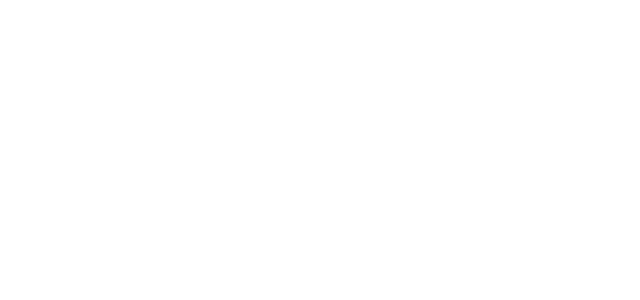
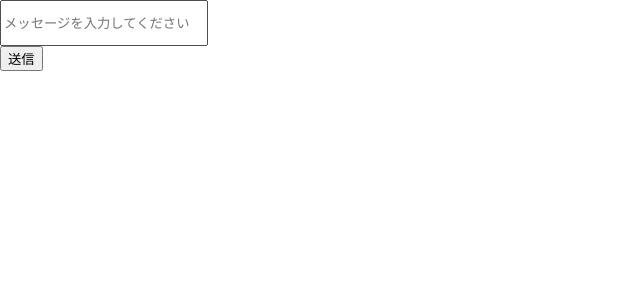
Before and after one commit to gaush023/euh, a React (Create React App) app: page /Chat in a window 1280 px wide. Before the commit this address had no page. Shown: the top 300 px of the page, without its empty margins (0-640 px from the left). Built offline with nearby package versions, Linux system fonts and the light colour scheme.

Commit message:
add chat.js

```diff
--- a/src/App.js
+++ b/src/App.js
@@ -7,6 +7,7 @@
 import Profile from './Profile';
 import NewPost from './Newpost';
 import AllPosts from './Allposts';
+import Chat from './Chat';
 
 function App() {
   return (
@@ -19,6 +20,7 @@
         <Route path="/profile" element={<Profile />} />
         <Route path="/newpost" element={<NewPost />}/>
         <Route path="/allposts" element={<AllPosts />}/>
+        <Route path="/Chat" element={<Chat />}/>
       </Routes>
     </Router>
   );
--- /dev/null
+++ b/src/Chat.js
@@ -0,0 +1,67 @@
+import React, { useState } from 'react';
+
+const Chat = () => {
+  const [message, setMessage] = useState('');
+  const [messages, setMessages] = useState([]); // 送信したメッセージを保持する状態
+
+  const handleInputChange = (event) => {
+    setMessage(event.target.value);
+  };
+
+  const handleSendMessage = () => {
+    if (message.trim() !== '') {
+      setMessages([...messages, message]); // メッセージを配列に追加
+      console.log('メッセージを送信:', message);
+      setMessage(''); // 送信後に入力をクリア
+    }
+  };
+
+  return (
+    <div>
+      <div id="room">
+        {/* 送信したメッセージを表示 */}
+        {messages.map((msg, index) => (
+          <div key={index} style={styles.messageBubble}>
+            {msg}
+          </div>
+        ))}
+      </div>
+
+      <div className="input-group chat-input">
+        <input
+          id="inputMessage"
+          type="text"
+          className="form-control"
+          placeholder="メッセージを入力してください"
+          value={message}
+          onChange={handleInputChange}
+          style={{ width: '200px', height: '40px' }} // 入力欄のスタイルを調整
+        />
+        <div className="input-group-append">
+          <button
+            id="sendBtn"
+            className="btn btn-primary"
+            type="button"
+            onClick={handleSendMessage}
+          >
+            送信
+          </button>
+        </div>
+      </div>
+    </div>
+  );
+};
+
+// メッセージバブルのスタイル
+const styles = {
+  messageBubble: {
+    borderRadius: '15px', // 端を丸くする
+    backgroundColor: '#f0f0f0', // 背景色
+    padding: '10px', // パディング
+    margin: '5px 0', // メッセージ間のマージン
+    maxWidth: '300px', // バブルの最大幅
+    wordWrap: 'break-word', // 単語の折り返し
+  },
+};
+
+export default Chat;
--- a/src/Home.js
+++ b/src/Home.js
@@ -10,7 +10,7 @@
         <li><a href="/signup">サインアップ</a></li>
         <li><a href="/dashboard">dashborad</a></li>
         <li><a href="/recommendations">おすすめ</a></li>
-        <li><a href="/chat">トーク</a></li>
+        <li><a href="/Chat">トーク</a></li>
         <li><a href="/profile">プロフィ-ル</a></li>
         <li><a href="/newpost">つぶやき</a></li>
         <li><a href="/allposts">投稿一覧</a></li>
```
